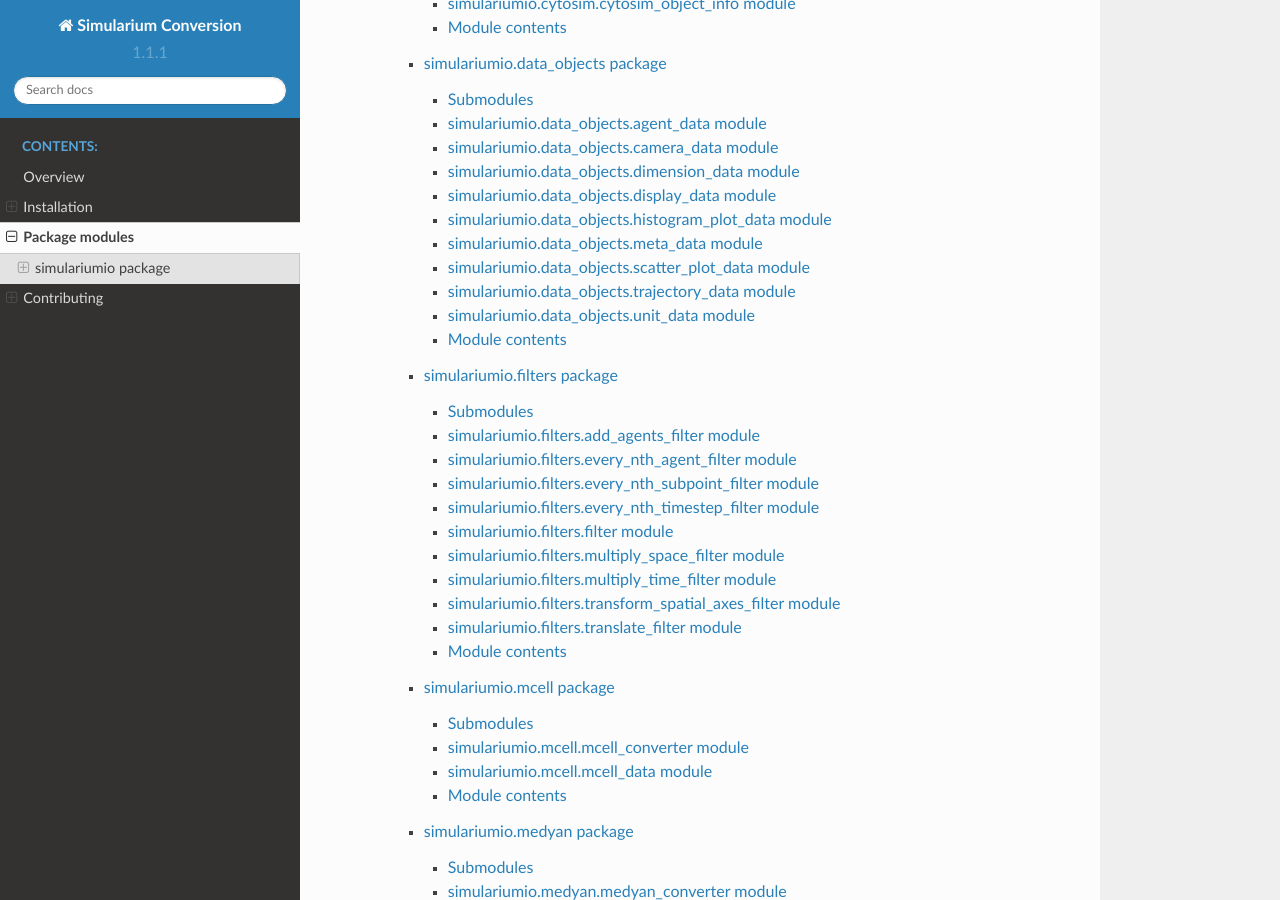
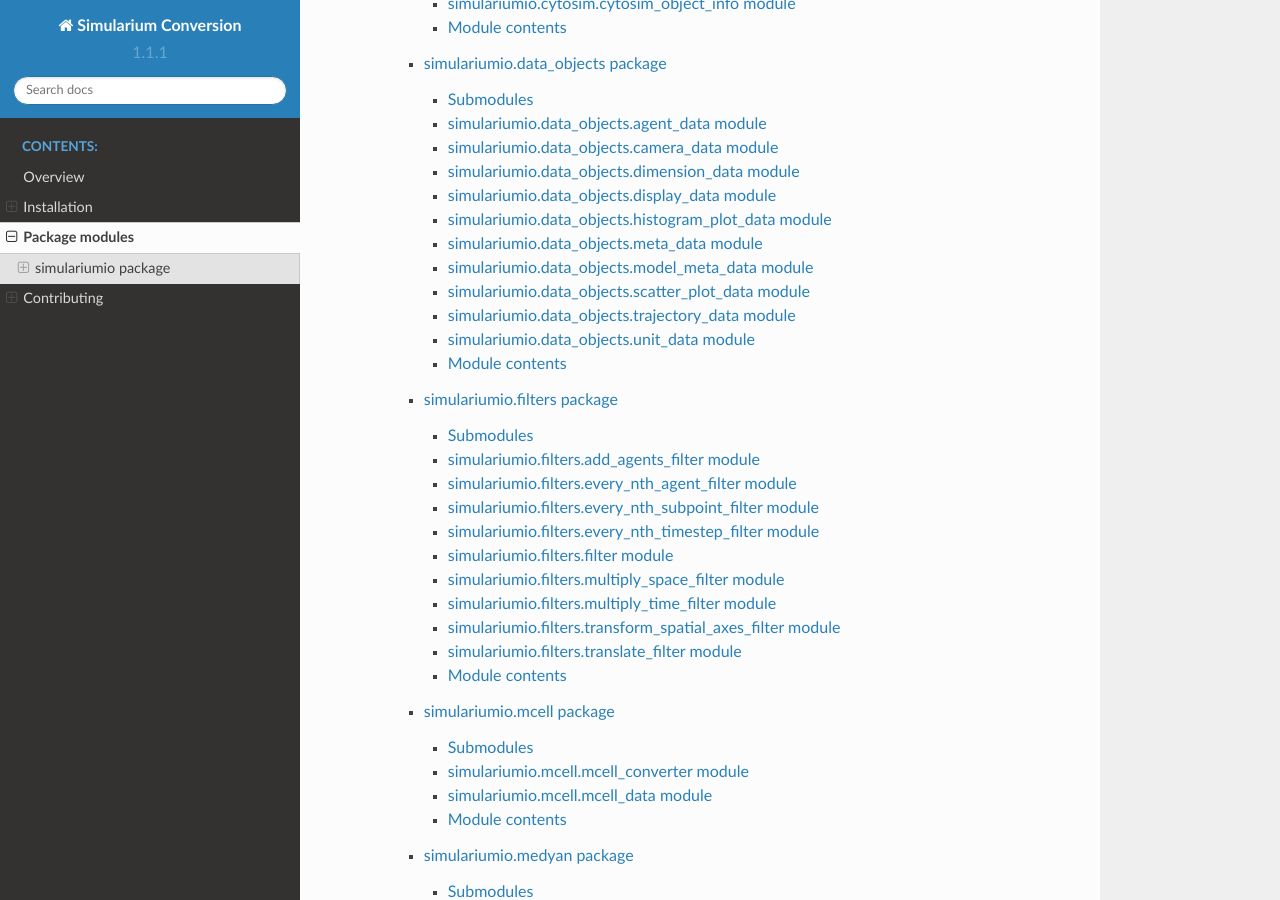
Before and after one commit to simularium/simulariumio, a Sphinx documentation site: the page built from docs/modules.rst, in a window 1280 px wide and 900 px high, scrolled down 395 px. Built offline with Sphinx 7.4.7 and the Read the Docs theme 2.0.0, drawn with Linux system fonts in a browser that asks for light colours; pages that are not in the unit, such as notebooks, are missing from menus.

```diff
--- a/docs/simulariumio.data_objects.rst
+++ b/docs/simulariumio.data_objects.rst
@@ -52,6 +52,14 @@
    :undoc-members:
    :show-inheritance:
 
+simulariumio.data\_objects.model\_meta\_data module
+---------------------------------------------------
+
+.. automodule:: simulariumio.data_objects.model_meta_data
+   :members:
+   :undoc-members:
+   :show-inheritance:
+
 simulariumio.data\_objects.scatter\_plot\_data module
 -----------------------------------------------------
 
```
Also changed, not shown: 8 other files.
